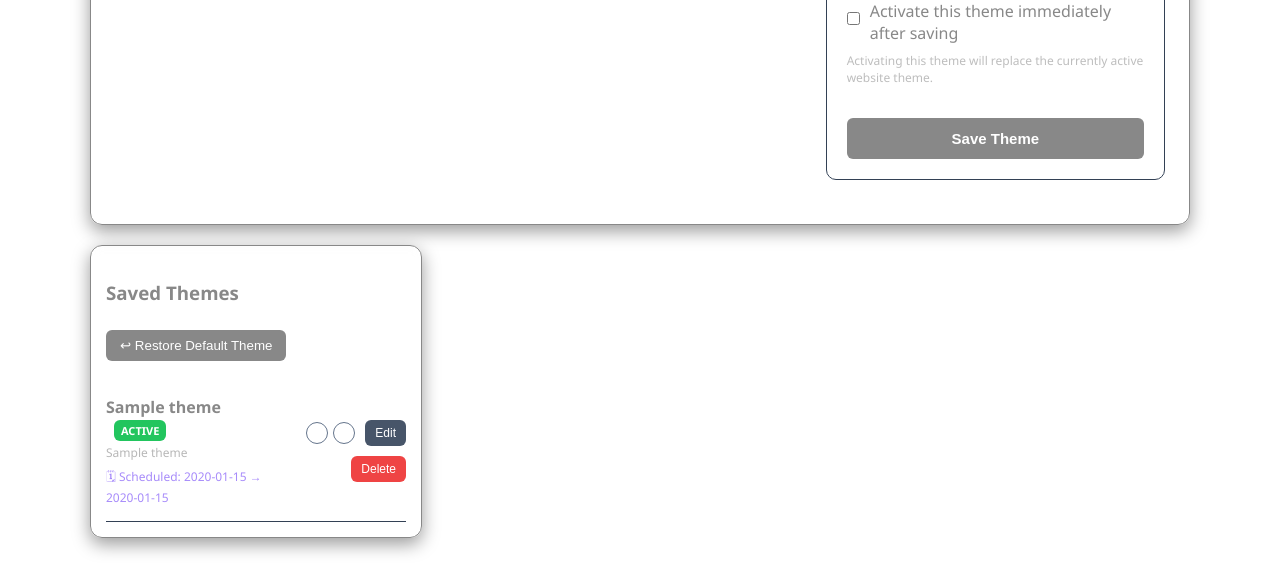
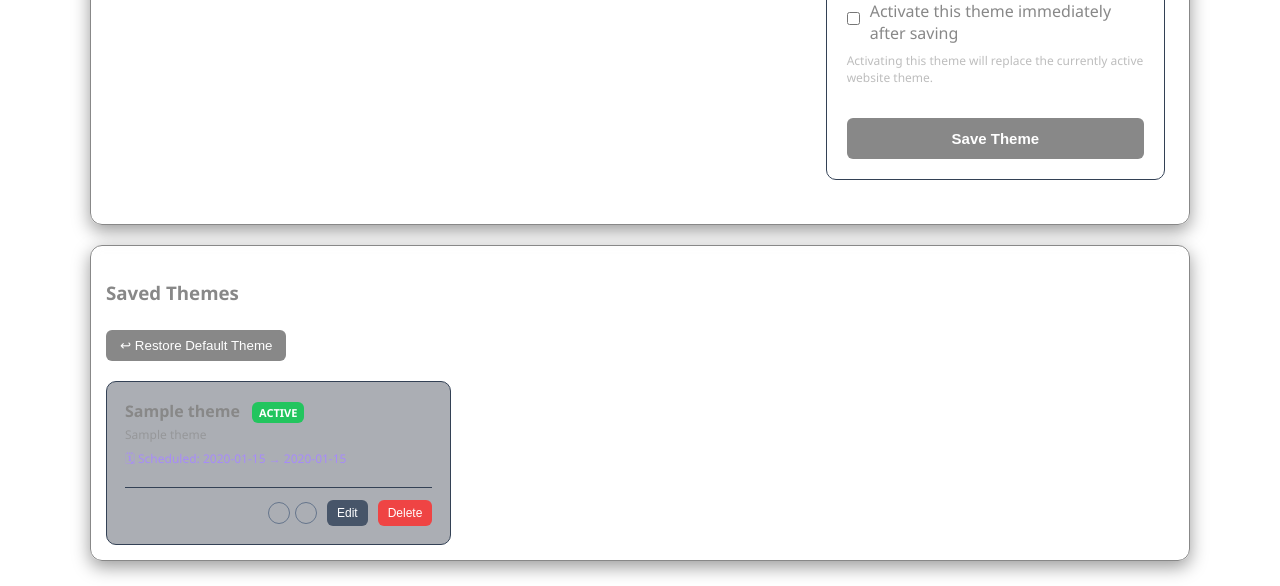
Before and after one commit to ZarocElda/eternal-emporium, a Flask app: template templates/theme_manager.html in a window 1280 px wide. Shown: the part 1427-2013 px from the top of the page. Before the commit the page ends 1981 px from the top, so only its background shows below. Run offline with Flask 3, Linux system fonts and the light colour scheme; the template is opened without the code that fills it: most values are stand-ins (such as "Sample title", 1, 10 or a date in 2020); a database or web service that is not in the repository returns one stand-in record (values such as "Sample title"); some libraries are stand-ins or nearby versions.

Commit message:
Improve saved theme layout

```diff
--- a/templates/theme_manager.html
+++ b/templates/theme_manager.html
@@ -711,8 +711,7 @@
             </div>
 
 
-            <div class="card" style="margin-top:20px;">
-
+            <div class="card saved-themes-card" style="margin-top:20px;">
                 <h3>Saved Themes</h3>
 
         <form method="post" style="margin:15px 0 20px 0;">
@@ -732,16 +731,11 @@
 
         {% if themes %}
 
+        <div class="saved-themes-grid">
+
             {% for theme in themes %}
 
-                <div style="
-                    padding:15px 0;
-                    border-bottom:1px solid #334155;
-                    display:flex;
-                    justify-content:space-between;
-                    align-items:center;
-                    gap:15px;
-                ">
+                <div class="saved-theme-item">
 
                     <div>
 
@@ -826,20 +820,7 @@
 
                     </div>
 
-                                        <div style="
-                                            display:flex;
-                                            align-items:center;
-                                            gap:10px;
-                                        ">
-
-                                            <!-- COLOR PREVIEW -->
-                                            <div style="
-                        display:flex;
-                        align-items:center;
-                        gap:10px;
-                        flex-wrap:wrap;
-                        justify-content:flex-end;
-                    ">
+                                        <div class="saved-theme-actions">
 
                         <!-- COLOR PREVIEW -->
                         <div style="display:flex; gap:5px;">
@@ -963,6 +944,8 @@
 
             {% endfor %}
 
+        </div>
+
         {% else %}
 
             <p style="opacity:.6;">
@@ -990,6 +973,51 @@
         box-sizing: border-box;
     }
 
+    .saved-themes-card {
+        width: 100% !important;
+        max-width: none !important;
+        box-sizing: border-box;
+    }
+
+    .saved-themes-grid {
+        display: grid;
+        grid-template-columns: repeat(3, minmax(0, 1fr));
+        gap: 16px;
+        width: 100%;
+        margin-top: 10px;
+    }
+
+    .saved-theme-item {
+        padding: 18px;
+        border: 1px solid #334155;
+        border-radius: 10px;
+        background: rgba(15, 23, 42, 0.35);
+        display: flex;
+        flex-direction: column;
+        justify-content: space-between;
+        gap: 16px;
+        min-width: 0;
+    }
+
+    .saved-theme-actions {
+        display: flex;
+        align-items: center;
+        justify-content: flex-end;
+        gap: 10px;
+        flex-wrap: wrap;
+        margin-top: auto;
+        padding-top: 12px;
+        border-top: 1px solid #334155;
+    }
+
+    .saved-theme-actions form {
+        margin: 0;
+    }
+
+    .saved-theme-actions button {
+        white-space: nowrap;
+    }
+
     .theme-editor-grid {
         display: grid;
         grid-template-columns: repeat(3, minmax(0, 1fr));
@@ -1005,10 +1033,18 @@
         .theme-editor-grid {
             grid-template-columns: repeat(2, minmax(0, 1fr));
         }
+
+        .saved-themes-grid {
+            grid-template-columns: repeat(2, minmax(0, 1fr));
+        }
     }
 
     @media (max-width: 800px) {
         .theme-editor-grid {
+            grid-template-columns: 1fr;
+        }
+
+        .saved-themes-grid {
             grid-template-columns: 1fr;
         }
     }
```
